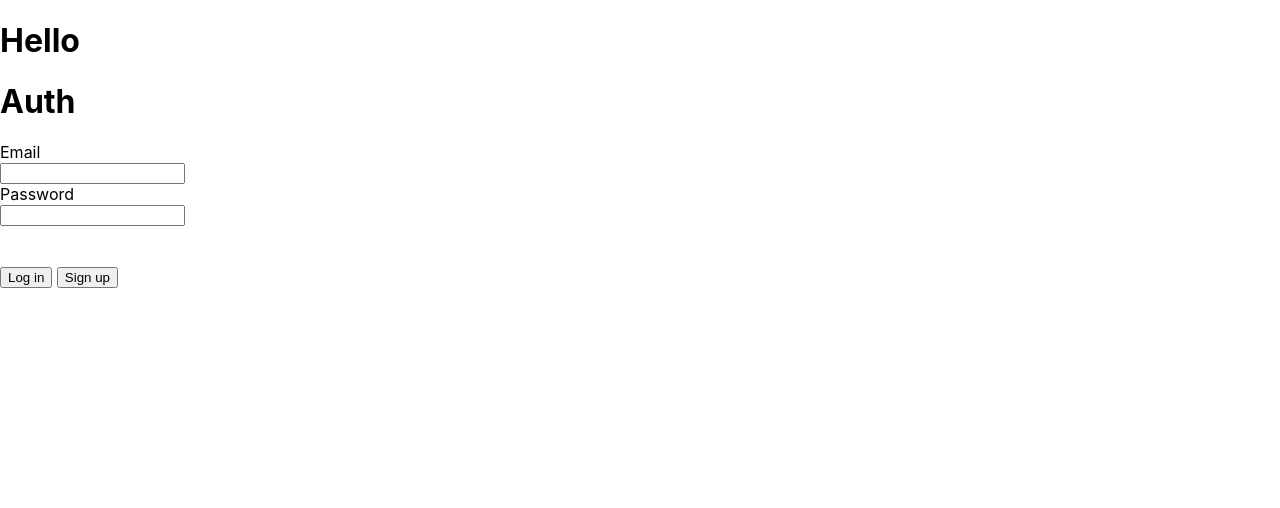
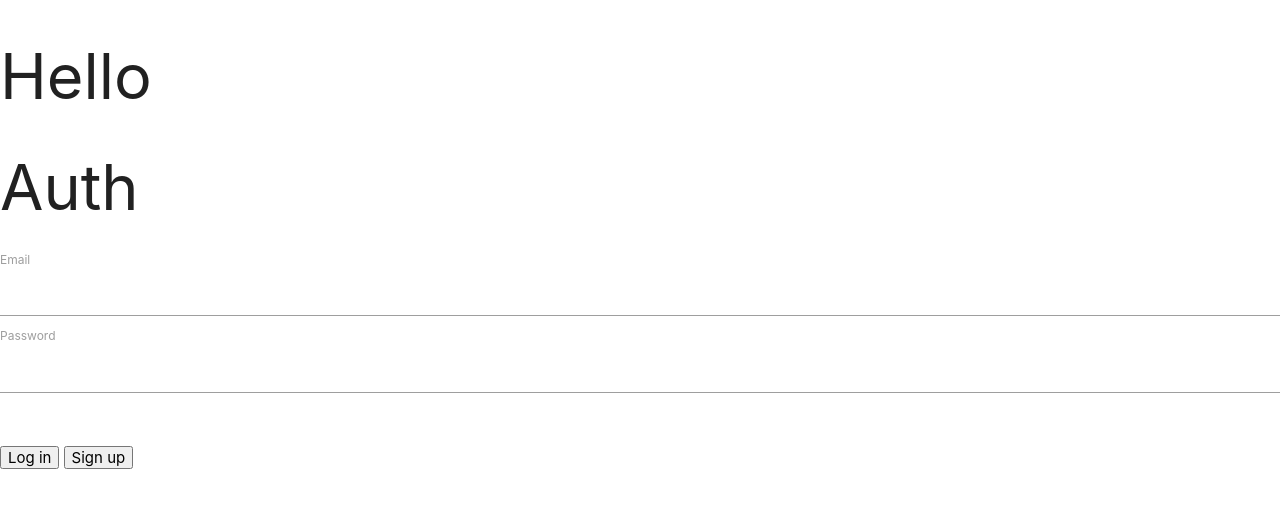
Before and after one commit to KlimovCode/minin-mern, a React (Create React App) app in the folder client/: page /Auth in a window 1280 px wide. Shown: the top 508 px of the page. Built offline with nearby package versions, Linux system fonts and the light colour scheme.

Commit message:
start error handle in AuthPage

```diff
--- a/client/package.json
+++ b/client/package.json
@@ -6,6 +6,7 @@
     "@testing-library/jest-dom": "^5.11.4",
     "@testing-library/react": "^11.1.0",
     "@testing-library/user-event": "^12.1.10",
+    "materialize-css": "^1.0.0-rc.2",
     "react": "^17.0.1",
     "react-dom": "^17.0.1",
     "react-router-dom": "^5.2.0",
--- a/client/src/hooks/http.hook.js
+++ b/client/src/hooks/http.hook.js
@@ -27,7 +27,7 @@ export const useHttp = () => {
     }
   }, [])
 
-  const clearError = () => setError(null)
+  const clearError = useCallback(() => setError(null), [])
 
   return { loading, request, error, clearError }
 }
--- /dev/null
+++ b/client/src/hooks/message.hook.js
@@ -0,0 +1,7 @@
+import { useCallback } from 'react'
+
+export const useMessage = () => {
+  return useCallback(text => {
+    if (window.M && text) window.M.toast({ html: text })
+  }, [])
+}
--- a/client/src/pages/AuthPage.jsx
+++ b/client/src/pages/AuthPage.jsx
@@ -1,12 +1,21 @@
-import React, { useState } from 'react'
-import { useHttp } from '../hooks/http.hook';
+import React, { useState, useEffect } from 'react'
+import { useHttp } from '../hooks/http.hook'
+import { useMessage } from '../hooks/message.hook'
 
 export const AuthPage = () => {
-  const { loading, request, error } = useHttp()
+  const message = useMessage()
+  const { loading, request, error, clearError } = useHttp()
 
   const [value, setValue] = useState({
     email: '', password: ''
   })
+
+  useEffect(() => {
+    console.log(error);
+
+    message(error)
+    clearError()
+  }, [error, message, clearError]);
 
   const valueHandler = (event) => {
     setValue({
```
Also changed, not shown: client/src/App.js (+8 -6 lines), 1 other file (tests, documents, lock files or other folders).
